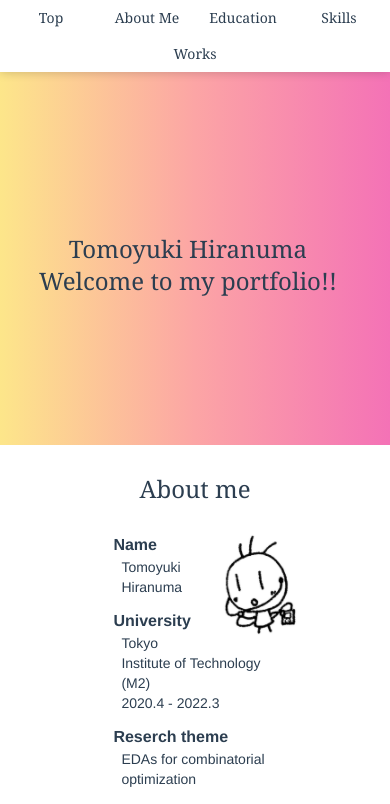
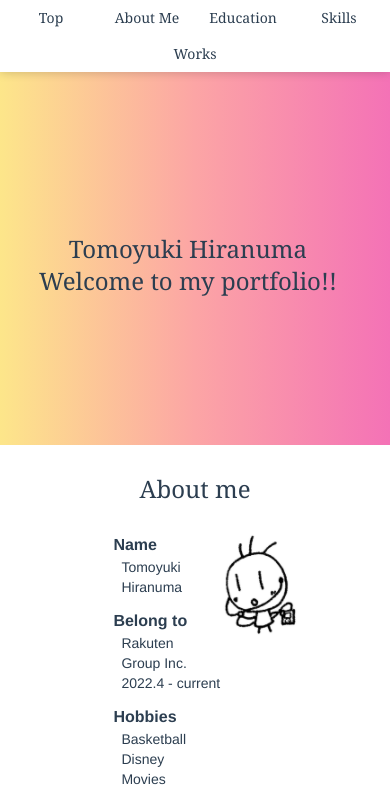
Before and after one commit to tomoyuki-hiranuma/portfolio, a Vue app: page / in a window 390 px wide. Shown: the top 804 px of the page. Built offline with nearby package versions, Linux system fonts and the light colour scheme.

Commit message:
feat: update

```diff
--- a/src/components/About.vue
+++ b/src/components/About.vue
@@ -18,15 +18,9 @@
             <p class="text-left pl-2">Tomoyuki Hiranuma</p>
           </div>
           <div class="m-3">
-            <p class="text-base md:text-xl font-bold text-left">University</p>
-            <p class="text-left pl-2">Tokyo Institute of Technology (M2)</p>
-            <p class="text-left pl-2">2020.4 - 2022.3</p>
-          </div>
-          <div class="m-3">
-            <p class="text-base md:text-xl font-bold text-left">
-              Reserch theme
-            </p>
-            <p class="text-left pl-2">EDAs for combinatorial optimization</p>
+            <p class="text-base md:text-xl font-bold text-left">Belong to</p>
+            <p class="text-left pl-2">Rakuten Group Inc.</p>
+            <p class="text-left pl-2">2022.4 - current</p>
           </div>
           <div class="m-3">
             <p class="text-base md:text-xl font-bold text-left">Hobbies</p>
--- a/src/components/Qualification.vue
+++ b/src/components/Qualification.vue
@@ -5,6 +5,7 @@
       <ul>
         <li>基本情報技術者試験合格(2018/5)</li>
         <li>TOEIC890(2021/4)</li>
+        <li>中国語検定準4級(2022/4)</li>
       </ul>
     </div>
   </div>
--- a/src/components/Skills.vue
+++ b/src/components/Skills.vue
@@ -130,14 +130,20 @@ export default {
       interns: [
         {
           company: 'Rakuten inc.',
+          startDate: '2022/4/1',
+          endDate: 'now',
+          comments: ['22卒正社員入社'],
+        },
+        {
+          company: 'Rakuten inc.',
           startDate: '2021/8/19',
-          endDate: 'now',
+          endDate: '2022/3/31',
           comments: ['内定者アルバイトとして，Java,Reactを使って開発'],
         },
         {
           company: 'Inprog inc.',
           startDate: '2021/6/20',
-          endDate: 'now',
+          endDate: '2022/3/28',
           comments: ['アルバイトエンジニア1期生として働く．', 'プロダクト開発責任者として従事','Next+Typescript+Hasura(GraphQL)を利用'],
         },
         {
--- a/src/components/Works.vue
+++ b/src/components/Works.vue
@@ -26,12 +26,12 @@ export default {
     return {
       works: [
         {
-          workName: 'Duo3.4',
-          where: '単語帳Duo3.0の学習アプリ',
-          skills: ['Python(Flask)', 'Next.js', 'Redux'],
+          workName: 'Numa Blog',
+          where: '自作ブログ',
+          skills: ['Next.js', 'Typescript', 'ChakraUI'],
           imgSrc: '/images/works/up_coming.png',
-          codeUrl: 'https://github.com/kent0304/duo34',
-          alt: 'Duo3.4',
+          codeUrl: 'https://github.com/tomoyuki-hiranuma/blog-client',
+          alt: 'Numa Blog',
         },
         {
           workName: 'atcoder notification bot',
```
